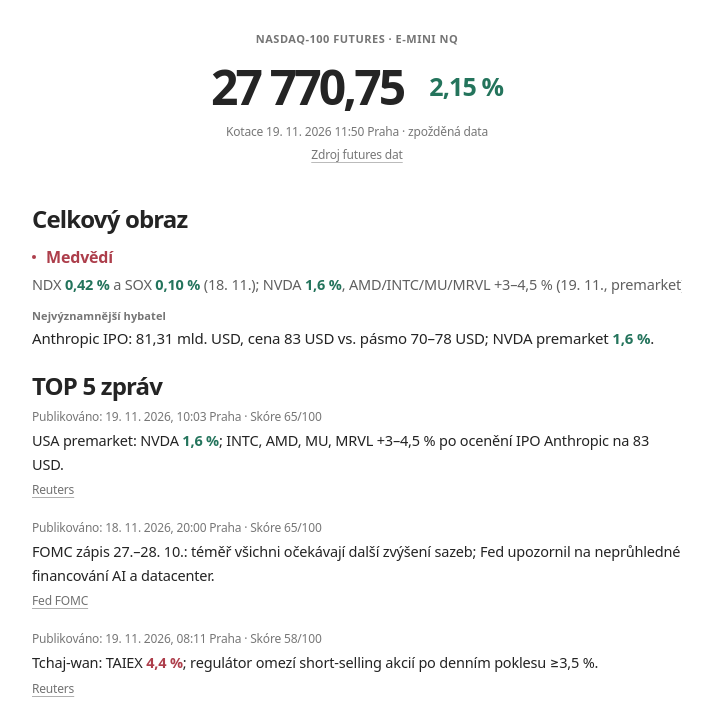
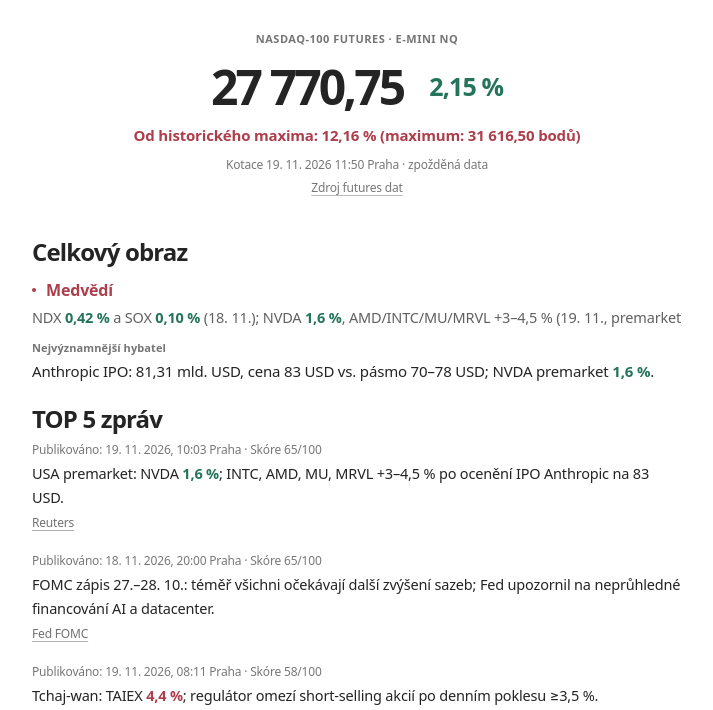
Before and after one commit to MichalMachalik/Nasdaq100-PAYandPRAY, a plain HTML site: page index.html in a window 1280 px wide. Shown: the part 79-789 px from the top of the page, without its empty margins (283-996 px from the left). Drawn offline with Linux system fonts and the light colour scheme.

Commit message:
Display live color-coded NQ futures distance below verified high

```diff
--- a/index.html
+++ b/index.html
@@ -215,6 +215,21 @@ body{background:#fff;color:#242424;font:17px/1.6 Georgia,"Times New Roman",serif
 .futures-provider{display:inline-block;margin-top:4px;text-decoration:underline;text-decoration-color:#bbb;text-underline-offset:3px}
 .futures-warning{margin-top:6px;color:#ab424e}
 @media(max-width:650px){.futures-hero .headline{gap:18px}.futures-hero #futures-price{font-size:38px}.futures-hero #futures-change{font-size:21px}}
+
+/* Centred, color-coded distance to the NQ futures peak (no minus signs). */
+.futures-hero #futures-ath{
+  width:100%;
+  margin:2px auto 9px;
+  text-align:center;
+  font:650 15px/1.45 var(--site-font,system-ui,sans-serif);
+  font-variant-numeric:tabular-nums;
+  color:var(--red);
+}
+.futures-hero #futures-ath.is-at-peak{color:var(--green)}
+.futures-hero #futures-ath.is-unavailable{color:var(--muted);font-weight:500}
+@media(max-width:580px){
+  .futures-hero #futures-ath{font-size:13px;line-height:1.55}
+}
 
 /* Consistent toolbar: timestamp first; both action icons as one adjacent pair. */
 .header .topright{display:flex;align-items:center;justify-content:flex-end;gap:14px;flex-wrap:nowrap}
@@ -494,6 +509,7 @@ body :is(h1,h2,h3,p,div,span,small,strong,button,a,table,th,td,time,summary,labe
       <div class="small-stat metric"><div id="futures-change" class="value" aria-label="Denní procentní změna futures">—</div></div>
     </div>
   </div>
+  <div id="futures-ath" class="futures-ath" aria-live="polite"></div>
   <div id="futures-time" class="futures-time">Čeká na ověřený údaj futures · může být zpožděný</div>
 
   <a class="futures-provider" href="https://finance.yahoo.com/quote/NQ=F/" target="_blank" rel="noopener noreferrer">Zdroj futures dat</a>
@@ -937,10 +953,33 @@ async function loadFutures(){
     $('futures-change').className='value '+(q.changePercent<0?'red':q.changePercent>0?'green':'neutral');
     const lag=age>1800000?' · starší údaj':' · zpožděná data';
     set('futures-time','Kotace '+String(q.quotedAtPrague||'čas neuveden')+' Praha'+lag);
+    // Reference belongs to the NQ futures series, never to the cash NDX ATH.
+    const peakEl=$('futures-ath');
+    if(peakEl){
+      try{
+        const maxResponse=await fetch('./data/futures-ath.json?t='+Date.now(),{cache:'no-store'});
+        if(!maxResponse.ok)throw new Error('NQ high unavailable');
+        const peak=await maxResponse.json();
+        if(peak.symbol!=='NQ=F'||!Number.isFinite(peak.maxPrice)||peak.maxPrice<=1000||
+          !['52w','historical'].includes(peak.benchmark))throw new Error('Invalid NQ high');
+        const maxPrice=Math.max(q.price,peak.maxPrice);
+        const below=Math.max(0,(maxPrice-q.price)/maxPrice*100);
+        const historical=peak.benchmark==='historical';
+        const label=historical?'Od historického maxima':'Od maxima za 52 týdnů';
+        peakEl.textContent=label+': '+fmt(below)+' % (maximum: '+fmt(maxPrice)+' bodů)';
+        peakEl.className='futures-ath'+(below<0.005?' is-at-peak':'');
+        peakEl.title='E-mini Nasdaq-100 futures · '+(historical?'historické maximum souvislé řady NQ=F':'maximální high posledních 52 týdnů')+' · '+String(peak.source||'Zdroj neuveden');
+      }catch(highError){
+        peakEl.className='futures-ath is-unavailable';
+        peakEl.textContent='Maximum futures NQ není ověřeno';
+        peakEl.removeAttribute('title');
+      }
+    }
   }catch(err){
     set('futures-price','—');
     set('futures-change','—');
     set('futures-time','Aktuální futures kotace není ověřena');
+    set('futures-ath','');
   }
 }
 async function load(){
```
